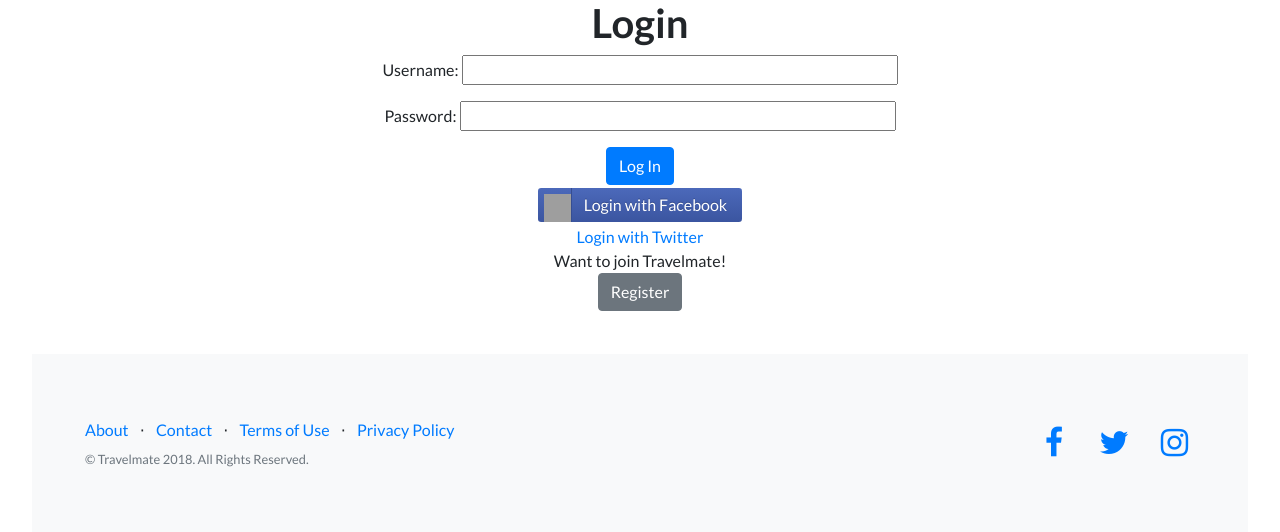
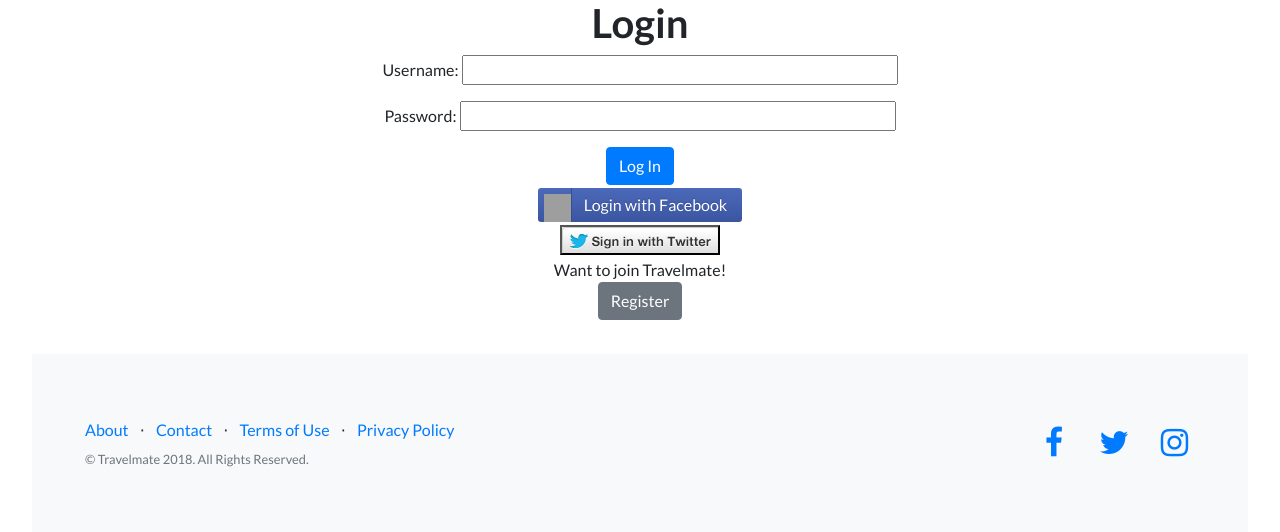
Before and after one commit to fmavb/travelmate, a Django app: page /login/ in a window 1280 px wide. Shown: the part 235-767 px from the top of the page. Run offline with Django 3.2, Linux system fonts and the light colour scheme; some libraries are stand-ins or nearby versions; grey boxes are pictures that could not be loaded.

Commit message:
Added a Twitter login button

```diff
--- a/templates/registration/login.html
+++ b/templates/registration/login.html
@@ -21,7 +21,8 @@
         <button class="loginBtn loginBtn--facebook" onclick="location.href='{% url 'social:begin' 'facebook' %}'">
             Login with Facebook
         </button><br/>
-        <a href="{% url 'social:begin' 'facebook' %}">Login with Twitter</a>
+        <button id="twitter" onclick="location.href='{% url 'social:begin' 'twitter' %}'">
+        </button>
     </div>
     <div class="form">
         <p>
@@ -31,5 +32,10 @@
     </div>
     <style>
     .form {text-align: center}
+    #twitter{
+        background-image: url("{% static 'images/sign-in-with-twitter-gray.png' %}");
+        width: 160px;
+        height: 30px;
+    }
     </style>
 {% endblock %}
```
Also changed, not shown: templates/registration/registration_form.html (+7 -1 lines), README.md, static/images/sign-in-with-twitter-gray.png (added).
